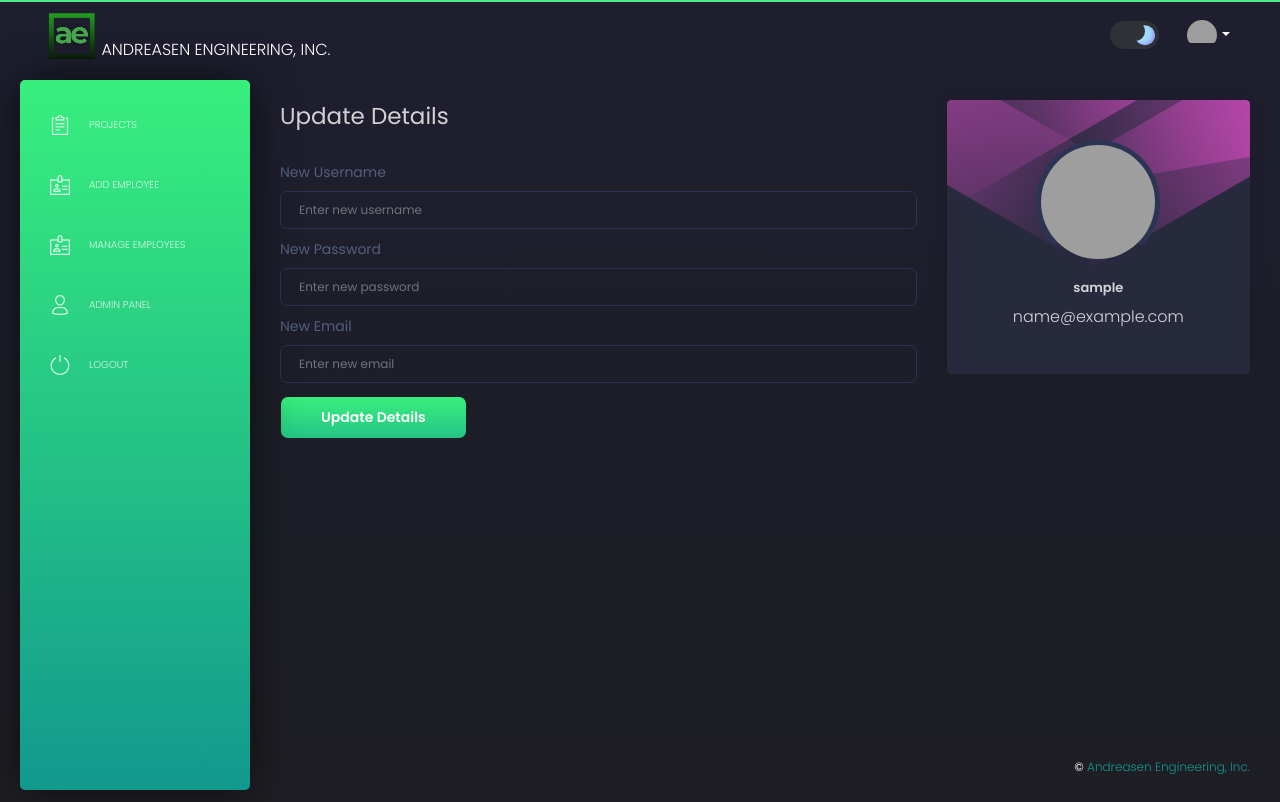
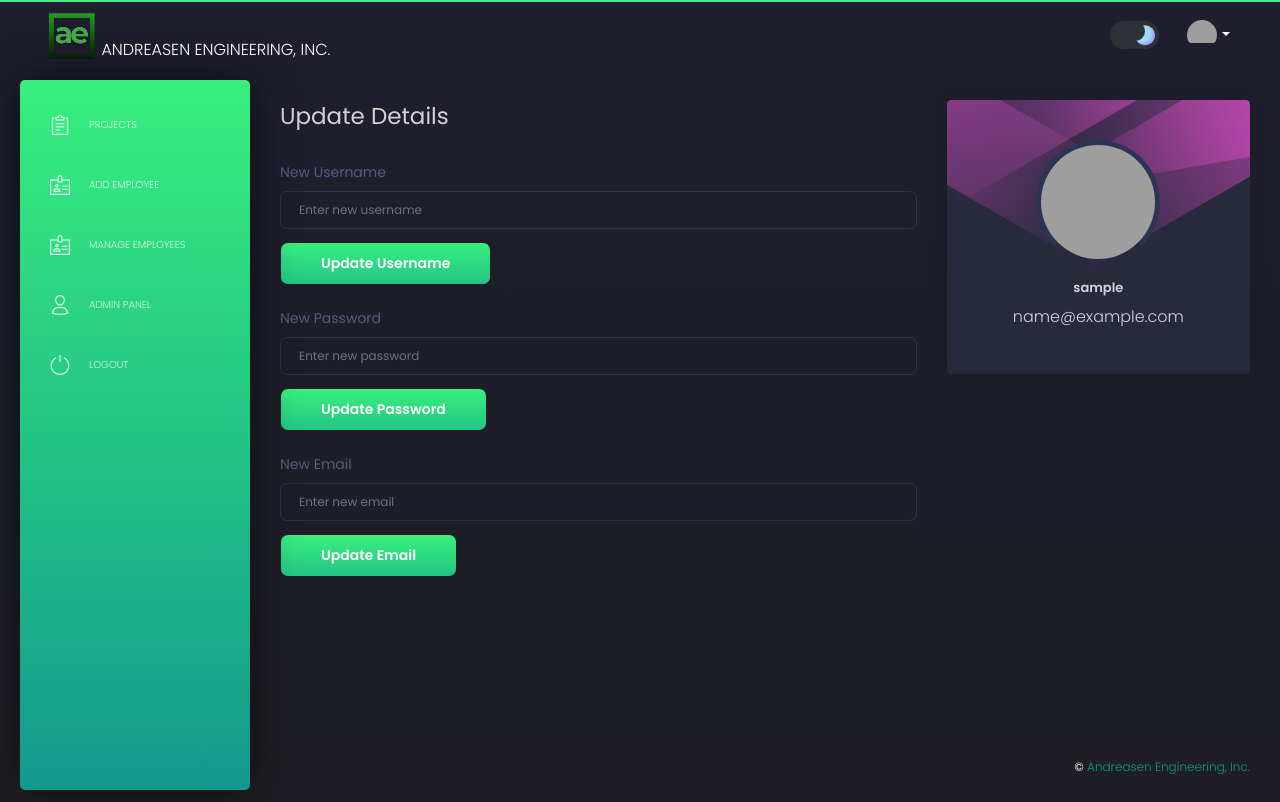
Before and after one commit to naayifmuhammad/Andreasen-TimeSheet-App, a Django app: page /profile in a window 1280 px wide. Run offline with Django 3.2, Linux system fonts and the light colour scheme; the visitor is signed in with stand-in values (Sample User, id 1); some libraries are stand-ins or nearby versions; grey boxes are pictures that could not be loaded.

Commit message:
Finished account updates

```diff
--- a/apps/home/urls.py
+++ b/apps/home/urls.py
@@ -24,7 +24,11 @@ urlpatterns = [
     path('timesheet_entry/<int:project_id>/', views.timesheet_entry, name='timesheet_entry'),
     path('project_details/<int:project_id>/', views.project_details, name='project_details'),
     path('add_timesheet_entry/<int:project_id>/', views.add_timesheet_entry, name='add_timesheet_entry'),
-    path('update_details/', views.update_details, name='update_details'),
+
+    path('update-username/', views.update_username, name='update_username'),
+    path('update-password/', views.update_password, name='update_password'),
+    path('update-email/', views.update_email, name='update_email'),
+
     path('profile',views.view_profile ,name='profile'),
     path('manage_employees/', views.manage_employees, name='manage_employees'),
     path('manage_employees/add/', views.add_employee, name='add_employee'),
--- a/apps/home/views.py
+++ b/apps/home/views.py
@@ -225,35 +225,40 @@ def add_timesheet_entry(request, project_id):
 
 
 
-#account update related operations:
+
+#account related updates
 @login_required
-def update_details(request):
+def update_username(request):
     if request.method == 'POST':
         username = request.POST.get('username')
+        if username:
+            request.user.username = username
+            request.user.save()
+            messages.success(request, 'Username updated successfully.')
+        return redirect('profile')  # Adjust the redirect URL as needed
+
+@login_required
+def update_password(request):
+    if request.method == 'POST':
         password = request.POST.get('password')
+        if password:
+            request.user.set_password(password)
+            request.user.save()
+            messages.success(request, 'Password updated successfully.')
+        return redirect('profile')  # Adjust the redirect URL as needed
+
+@login_required
+def update_email(request):
+    if request.method == 'POST':
         email = request.POST.get('email')
+        if email:
+            request.user.email = email
+            request.user.save()
+            messages.success(request, 'Email updated successfully.')
+        return redirect('profile')  # Adjust the redirect URL as needed
 
-        user = request.user
 
-        # Update username if provided
-        if username:
-            user.username = username
 
-        # Update password if provided
-        if password:
-            user.set_password(password)
-
-        # Update email if provided
-        if email:
-            user.email = email
-
-        # Save the updated user object
-        user.save()
-
-        messages.success(request, 'Your details have been updated successfully.')
-        return redirect('profile')
-
-    return render(request, 'user.html')
 
 
 @login_required(login_url="/login/")
--- a/apps/templates/home/user.html
+++ b/apps/templates/home/user.html
@@ -9,9 +9,11 @@
   .update-details {
     margin-top: 20px;
   }
+
   .update-details form {
     margin-bottom: 20px;
   }
+
   .account-info {
     margin-top: 20px;
   }
@@ -22,28 +24,42 @@
 
 <div class="content">
   <div class="row">
-    <!-- Left Column: Update Details -->
     <div class="col-md-8">
       <div class="update-details">
         <h3>Update Details</h3>
-        <form id="updateDetailsForm" method="POST" action="{% url 'update_details' %}">
+
+        <!-- Update Username Form -->
+        <form id="updateUsernameForm" method="POST" action="{% url 'update_username' %}">
           {% csrf_token %}
           <div class="form-group">
             <label for="username">New Username</label>
             <input type="text" class="form-control" id="username" name="username" placeholder="Enter new username">
           </div>
+          <button type="submit" class="btn btn-primary">Update Username</button>
+        </form>
+
+        <!-- Update Password Form -->
+        <form id="updatePasswordForm" method="POST" action="{% url 'update_password' %}">
+          {% csrf_token %}
           <div class="form-group">
             <label for="password">New Password</label>
             <input type="password" class="form-control" id="password" name="password" placeholder="Enter new password">
           </div>
+          <button type="submit" class="btn btn-primary">Update Password</button>
+        </form>
+
+        <!-- Update Email Form -->
+        <form id="updateEmailForm" method="POST" action="{% url 'update_email' %}">
+          {% csrf_token %}
           <div class="form-group">
             <label for="email">New Email</label>
             <input type="email" class="form-control" id="email" name="email" placeholder="Enter new email">
           </div>
-          <button type="submit" class="btn btn-primary">Update Details</button>
+          <button type="submit" class="btn btn-primary">Update Email</button>
         </form>
       </div>
     </div>
+
 
     <!-- Right Column: Account Info -->
     <div class="col-md-4">
@@ -65,7 +81,6 @@
           </div>
           </p>
           <div class="card-description">
-            <!-- Additional info if needed -->
           </div>
         </div>
       </div>
```
Lines whose indentation alone changed are shown as unchanged.
